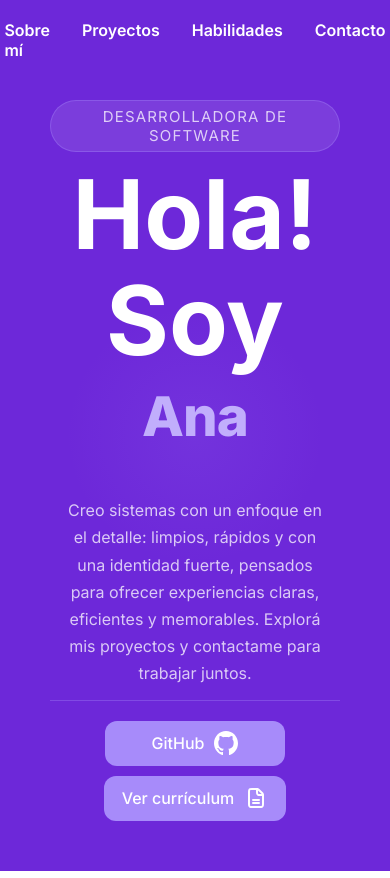
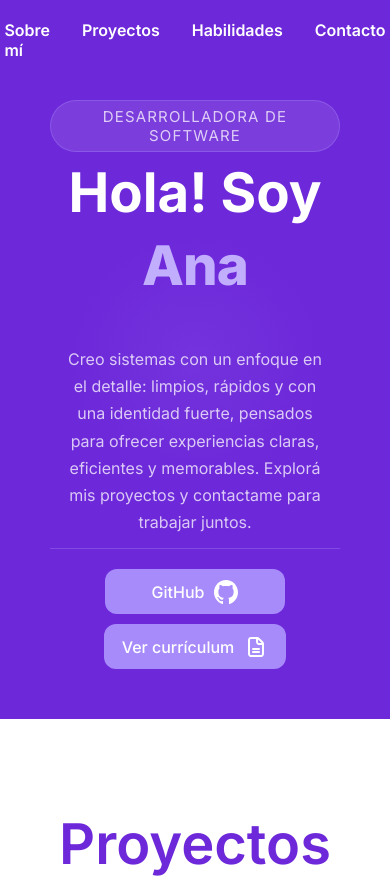
Before and after one commit to anadruetta29/dev-portfolio, a React (Vite) app: page / in a window 390 px wide. Shown: the top 878 px of the page. Built offline with nearby package versions, Linux system fonts and the light colour scheme.

Commit message:
Update style.module.css

```diff
--- a/src/ui/components/sections/about-me/style.module.css
+++ b/src/ui/components/sections/about-me/style.module.css
@@ -129,6 +129,10 @@
         gap: 10px;
     }
 
+    .heroTitle h1 {
+        font-size: clamp(48px, 14vw, 64px);
+    }
+
     .nameHighlight {
         font-size: clamp(48px, 14vw, 64px);
     }
```
